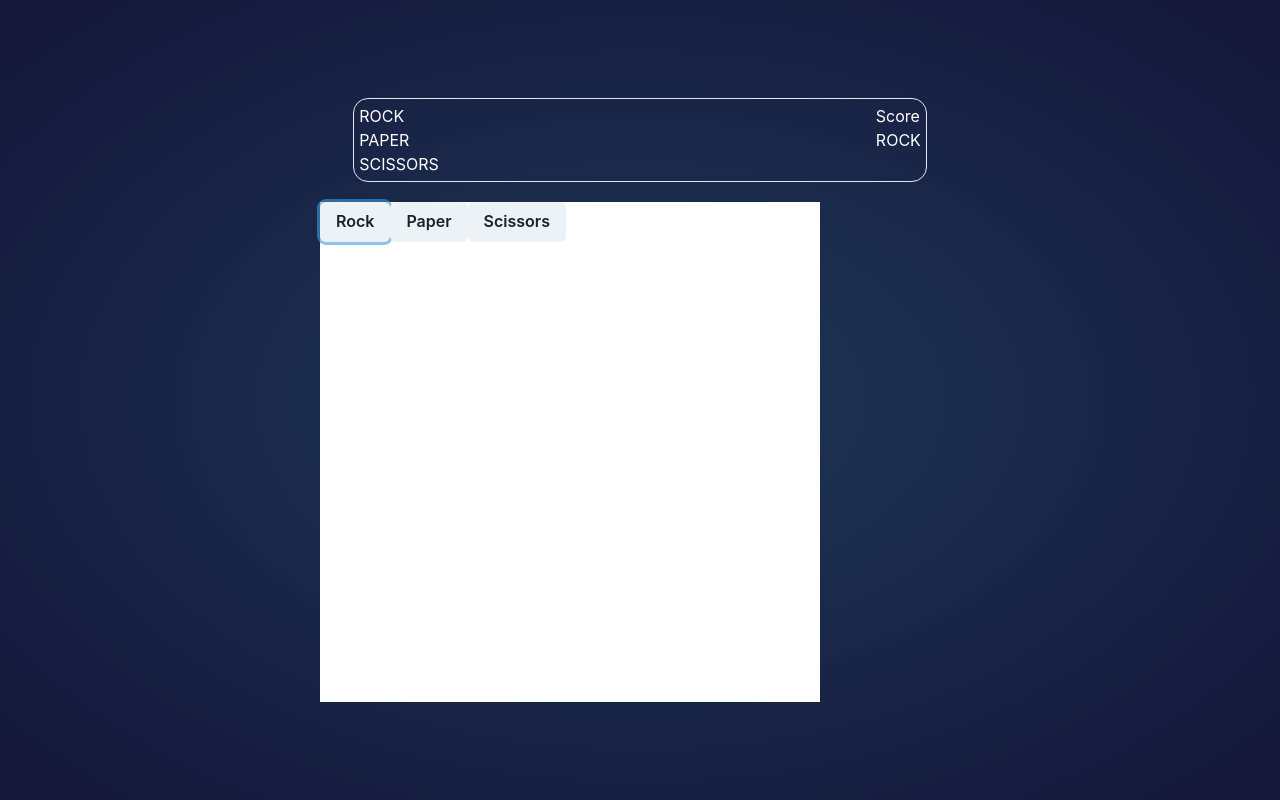
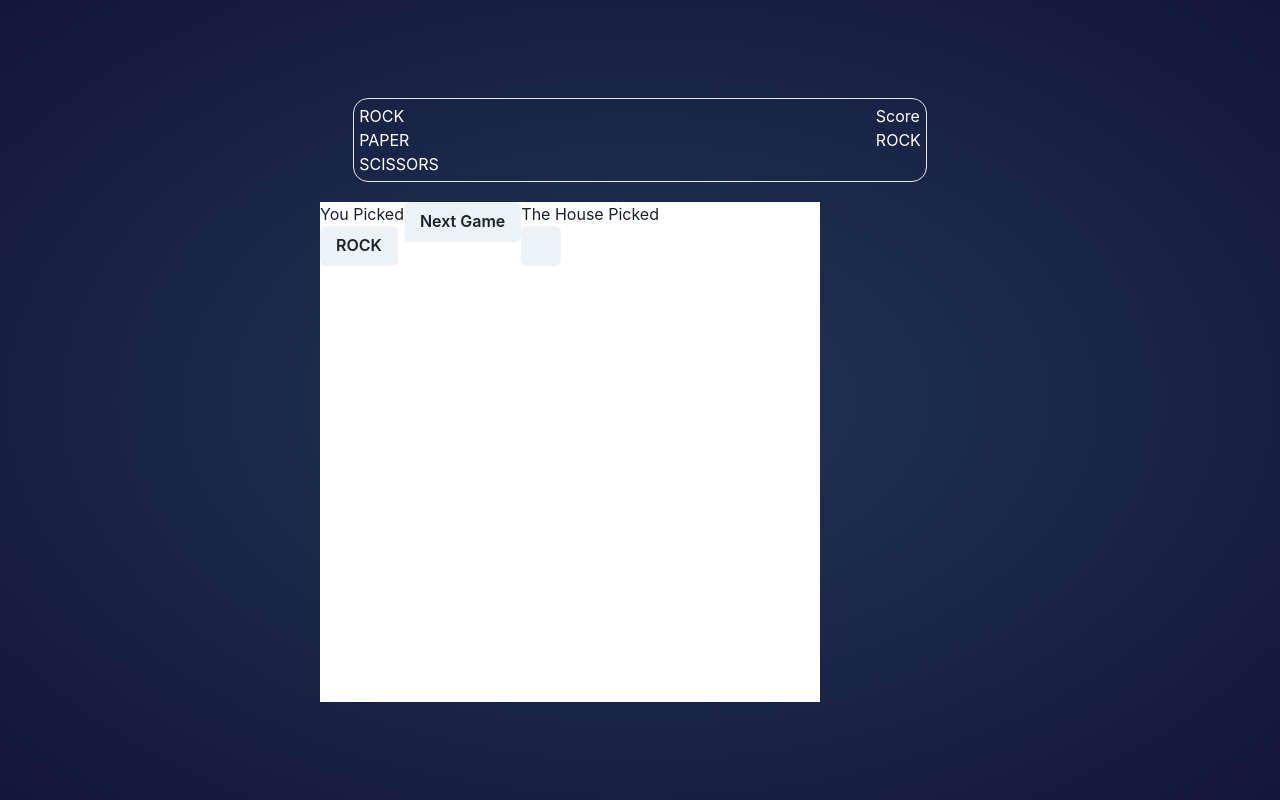
Before and after one commit to YagoLeite/jokenpo, a Next.js app: page / in a window 1280 px wide. Both pictures are taken after a click on the button "Rock". Built offline with nearby package versions, Linux system fonts and the light colour scheme.

Commit message:
adding NextGame and CurrentGame

```diff
--- a/Context/Context.js
+++ b/Context/Context.js
@@ -7,6 +7,7 @@ const GameContext = ({ children }) => {
   const [state, dispatch] = useReducer(GameReducer, {
     userPick: "",
     housePick: "",
+    isPlaying: true,
   });
 
   return <Game.Provider value={{ state, dispatch }}>{children}</Game.Provider>;
--- a/Context/Reducer.js
+++ b/Context/Reducer.js
@@ -1,7 +1,9 @@
 export const GameReducer = (state, action) => {
   switch (action.type) {
     case "SUBMIT":
-      return { ...state, userPick: action.value };
+      return { ...state, userPick: action.value, isPlaying: false };
+    case "NEXT-GAME":
+      return { ...state, userPick: "", isPlaying: true };
     default:
       return state;
   }
--- /dev/null
+++ b/components/CurrentGame.js
@@ -0,0 +1,20 @@
+import React from "react";
+import { Flex, Button } from "@chakra-ui/react";
+import { GameState } from "../Context/Context";
+
+const CurrentGame = () => {
+  const { state, dispatch } = GameState();
+
+  const selectionHandler = (option) => {
+    dispatch({ type: "SUBMIT", value: option });
+  };
+  return (
+    <Flex>
+      <Button onClick={() => selectionHandler("ROCK")}>Rock</Button>
+      <Button onClick={() => selectionHandler("PAPER")}>Paper</Button>
+      <Button onClick={() => selectionHandler("SCISSORS")}>Scissors</Button>
+    </Flex>
+  );
+};
+
+export default CurrentGame;
--- a/components/GameBoard.js
+++ b/components/GameBoard.js
@@ -1,13 +1,13 @@
-import { Box, Button } from "@chakra-ui/react";
+import { Box, Button, Flex } from "@chakra-ui/react";
 import React from "react";
 import Image from "next/image";
 import triangleBg from "../styles/images/bg-triangle.svg";
 import { GameState } from "../Context/Context";
+import NextGame from "./NextGame";
+import CurrentGame from "./CurrentGame";
 const GameBoard = () => {
-  const { dispatch } = GameState();
-  const selectionHandler = (option) => {
-    dispatch({ type: "SUBMIT", value: option });
-  };
+  const { state, dispatch } = GameState();
+
   return (
     <Box
       w="500px"
@@ -18,9 +18,8 @@ const GameBoard = () => {
       mt="20px"
       left="25%"
     >
-      <Button onClick={() => selectionHandler("ROCK")}>Rock</Button>
-      <Button onClick={() => selectionHandler("PAPER")}>Paper</Button>
-      <Button onClick={() => selectionHandler("SCISSORS")}>Scissors</Button>
+      {state.isPlaying && <CurrentGame />}
+      {!state.isPlaying && <NextGame />}
     </Box>
   );
 };
--- /dev/null
+++ b/components/NextGame.js
@@ -0,0 +1,21 @@
+import React from "react";
+import { Box, Button, Flex, Text } from "@chakra-ui/react";
+import { GameState } from "../Context/Context";
+const NextGame = () => {
+  const { state, dispatch } = GameState();
+  return (
+    <Flex>
+      <Box>
+        <Text>You Picked</Text>
+        <Button>{state.userPick}</Button>
+      </Box>
+      <Button onClick={() => dispatch({ type: "NEXT-GAME" })}>Next Game</Button>
+      <Box>
+        <Text>The House Picked</Text>
+        <Button></Button>
+      </Box>
+    </Flex>
+  );
+};
+
+export default NextGame;
```
